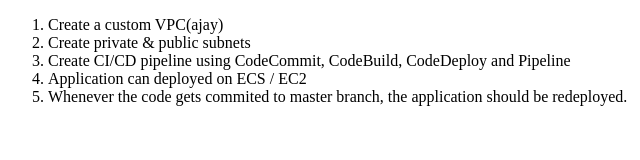
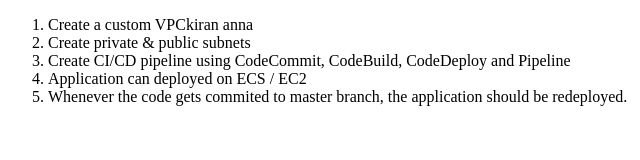
Before and after one commit to dirisalaajay/samplenodejs, a website: page index.html in a window 1280 px wide. Shown: the full height of the page, 0-640 px from the left. Drawn offline with Linux system fonts and the light colour scheme.

Commit message:
Update index.html

```diff
--- a/index.html
+++ b/index.html
@@ -2,7 +2,7 @@
 <html>
 	<body>
 		<ol>
-			<li>Create a custom VPC(ajay)</li>
+			<li>Create a custom VPCkiran anna</li>
 			<li>Create private & public subnets</li>
 			<li>Create CI/CD pipeline using CodeCommit, CodeBuild, CodeDeploy and Pipeline</li>
 			<li>Application can deployed on ECS / EC2  </li>
```
